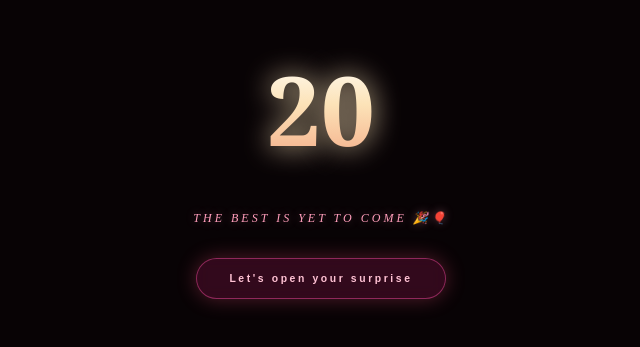
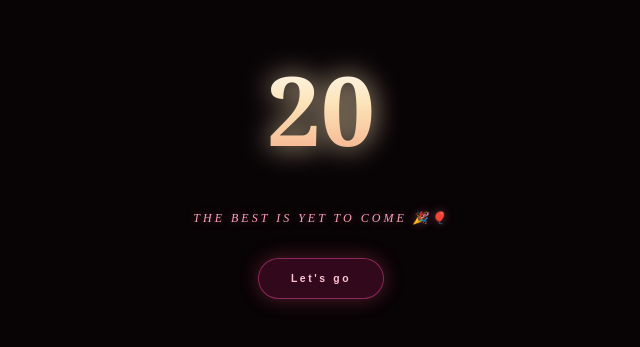
Before and after one commit to Sohan-Bera/Happy-Birthday-Princess, a React (Vite) app: page / in a window 1280 px wide. Shown: the part 233-580 px from the top of the page, without its empty margins (319-959 px from the left). Built offline with nearby package versions, Linux system fonts and the light colour scheme.

Commit message:
Update hero section to video and adjust footer

```diff
--- a/src/Components/MatrixOverlay.jsx
+++ b/src/Components/MatrixOverlay.jsx
@@ -157,7 +157,7 @@ export default function MatrixOverlay({ oldAge, newAge, onComplete }) {
           }}
           className="matrix-btn"
         >
-          Let's open your surprise
+          Let's go
         </button>
       )}
     </div>
```
